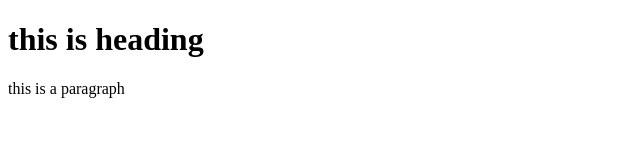
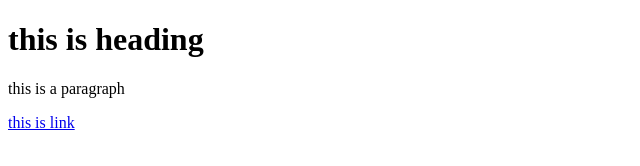
Before and after one commit to assadujjaman/First-web, a plain HTML site: page index.html in a window 1280 px wide. Shown: the full height of the page, 0-640 px from the left. Drawn offline with Linux system fonts and the light colour scheme.

Commit message:
create a link

```diff
--- a/index.html
+++ b/index.html
@@ -10,7 +10,7 @@
 
 <h1>this is heading </h1>
 <p>this is a paragraph</p>
-
+<a href="#">this is link</a>
 
 </body>
 
```
